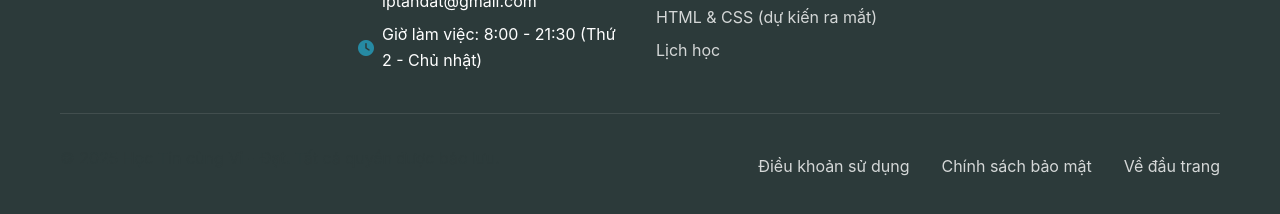
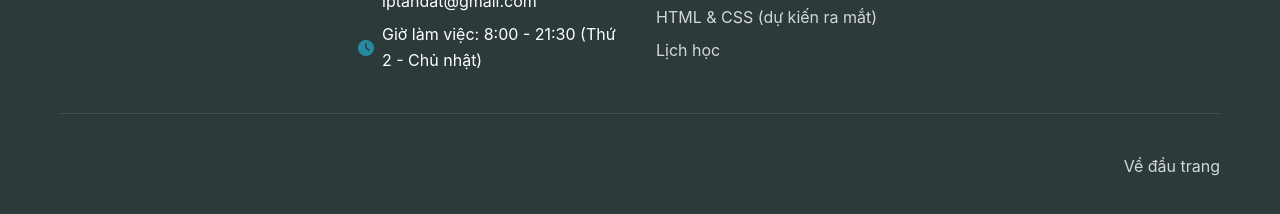
Before and after one commit to Vi28-08/V-Tech.github.io, a plain HTML site: page index.html in a window 1280 px wide. Shown: the part 6008-6222 px from the top of the page. Drawn offline with Linux system fonts and the light colour scheme.

Commit message:
Update index.html

```diff
--- a/index.html
+++ b/index.html
@@ -4,6 +4,7 @@
     <meta charset="UTF-8">
     <meta name="viewport" content="width=device-width, initial-scale=1.0">
     <title>TIN HỌC VĂN PHÒNG CƠ BẢN CHO MỌI ĐỐI TƯỢNG - HỌC ONLINE LINH HOẠT</title>
+        <link rel="icon" type="image/png" href="logo.png">
         <link rel="stylesheet" href="style.css">
     <link rel="stylesheet" href="https://cdnjs.cloudflare.com/ajax/libs/font-awesome/6.0.0/css/all.min.css">
 </head>
@@ -350,8 +351,6 @@
             <div class="footer-bottom">
                 <p>© 2025 Học Tin cùng Vi - Đạt. Tất cả quyền được bảo lưu.</p>
                 <div class="footer-bottom-links">
-                    <a href="#">Điều khoản sử dụng</a>
-                    <a href="#">Chính sách bảo mật</a>
                     <a href="#home">Về đầu trang</a>
                 </div>
             </div>
```
